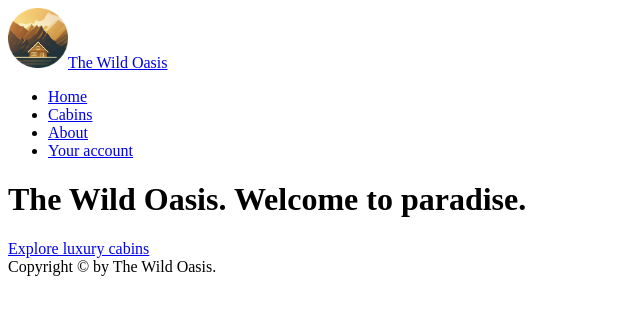
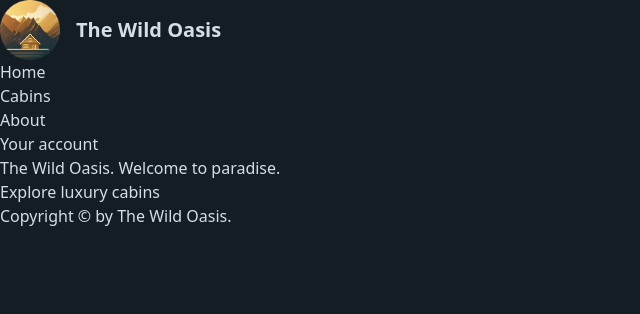
Before and after one commit to SahilS-26/the-wild-oasis-front-client, a Next.js app: page / in a window 1280 px wide. Shown: the top 314 px of the page, without its empty margins (0-640 px from the left). Built offline with nearby package versions, Linux system fonts and the light colour scheme.

Commit message:
styling with tailwind css

```diff
--- a/app/_styles/globals.css
+++ b/app/_styles/globals.css
@@ -2,6 +2,7 @@
 @tailwind components;
 @tailwind utilities;
 
+/*
 @layer components {
   .spinner {
     margin: 3.2rem auto 1.6rem;
@@ -29,11 +30,14 @@
     }
   }
 }
+*/
 
 /* For data picker */
+/*
 .rdp {
   --rdp-cell-size: 32px !important;
   --rdp-accent-color: theme('colors.accent.500') !important;
   --rdp-background-color: theme('colors.accent.600') !important;
   margin: 0 !important;
 }
+*/
--- a/app/layout.js
+++ b/app/layout.js
@@ -1,3 +1,4 @@
+import "@/app/_styles/globals.css";
 import Logo from "@/app/_components/Logo";
 import Navigation from "@/app/_components/Navigation";
 
@@ -9,7 +10,7 @@
 export default function RootLayout({ children }) {
   return (
     <html lang="en">
-      <body>
+      <body className="bg-primary-950 text-primary-100 min-h-screen">
         <header>
           <Logo />
           <Navigation />
--- a/package.json
+++ b/package.json
@@ -9,9 +9,10 @@
     "lint": "next lint"
   },
   "dependencies": {
+    "@heroicons/react": "^2.2.0",
+    "next": "14.2.28",
     "react": "^18",
-    "react-dom": "^18",
-    "next": "14.2.28"
+    "react-dom": "^18"
   },
   "devDependencies": {
     "postcss": "^8",
--- a/tailwind.config.js
+++ b/tailwind.config.js
@@ -8,8 +8,32 @@
   theme: {
     extend: {
       colors: {
-        background: "var(--background)",
-        foreground: "var(--foreground)",
+        primary: {
+          50: "#E1E8EF",
+          100: "#D4DEE7",
+          200: "#B7C7D7",
+          300: "#99B0C7",
+          400: "#7C99B6",
+          500: "#5E82A6",
+          600: "#4C6B8A",
+          700: "#3C546C",
+          800: "#2C3D4F",
+          900: "#1B2631",
+          950: "#141C24",
+        },
+        accent: {
+          50: "#FAF5F0",
+          100: "#F4ECE1",
+          200: "#E8D6BF",
+          300: "#DDC2A2",
+          400: "#D2AF84",
+          500: "#C69963",
+          600: "#B78343",
+          700: "#926835",
+          800: "#6C4D28",
+          900: "#4B351B",
+          950: "#382814",
+        },
       },
     },
   },
```
Also changed, not shown: 1 other file (tests, documents, lock files or other folders).
